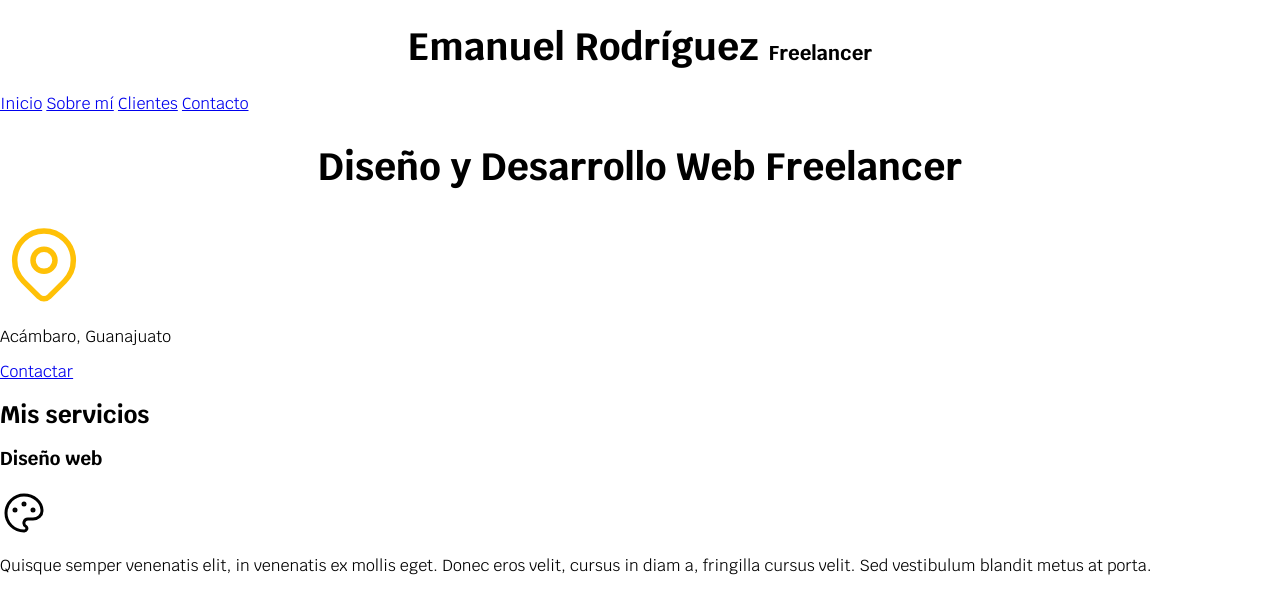
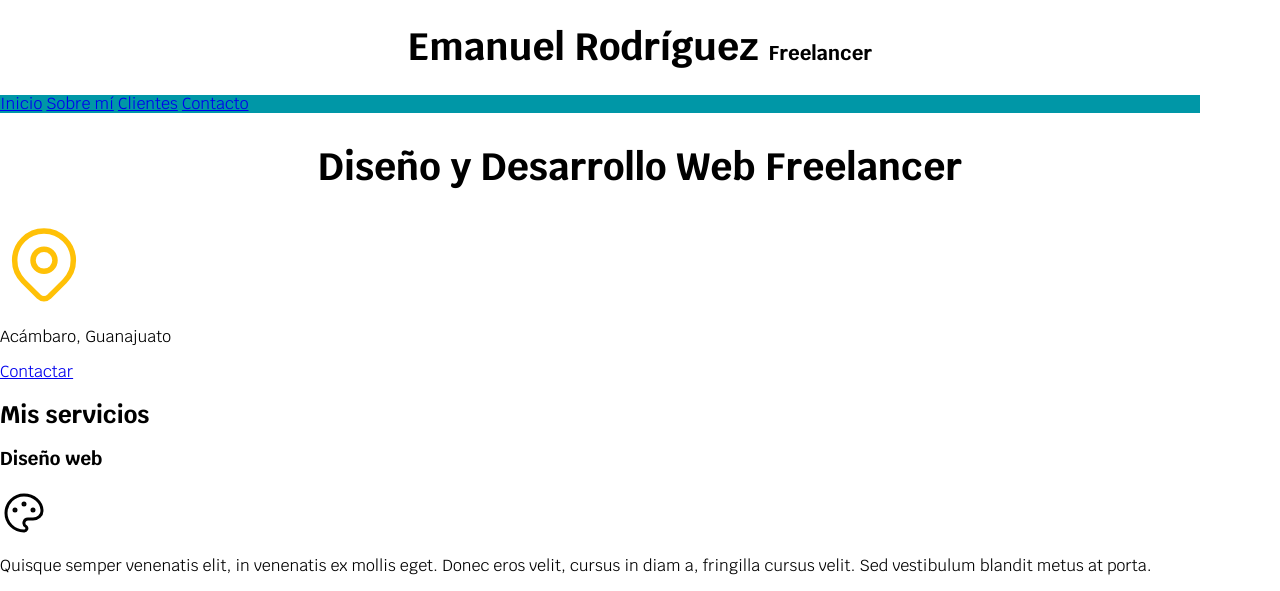
Before and after one commit to Emanuel-TC/Proyecto-Web-Sync, a plain HTML site: page freelancer_inicio/index.html in a window 1280 px wide. Shown: the top 591 px of the page. Drawn offline with Linux system fonts and the light colour scheme.

Commit message:
Estilos de navegacion

```diff
--- a/freelancer_inicio/css/styles.css
+++ b/freelancer_inicio/css/styles.css
@@ -26,3 +26,11 @@ body{
 .titulo span{
     font-size: 20px;
 }
+
+.contenedor{
+    width: 120rem;
+}
+
+.navegacion-principal{
+    background-color: var(--secundario);
+}
--- a/freelancer_inicio/index.html
+++ b/freelancer_inicio/index.html
@@ -21,7 +21,7 @@
         <h1 class="titulo">Emanuel Rodríguez <span> Freelancer</span> </h1>
     </header>
 
-    <nav>
+    <nav class="navegacion-principal contenedor">
         <a href="#">Inicio</a>
         <a href="#">Sobre mí</a>
         <a href="#">Clientes</a>
```
